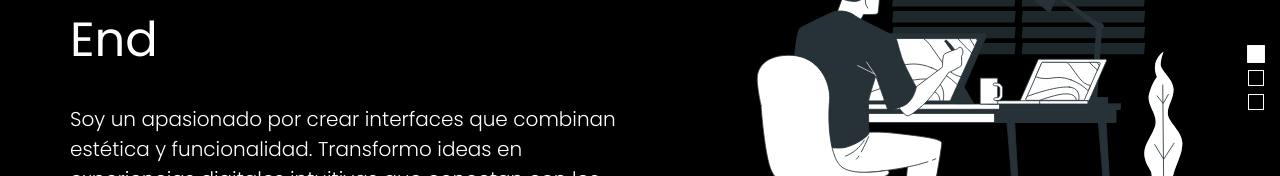
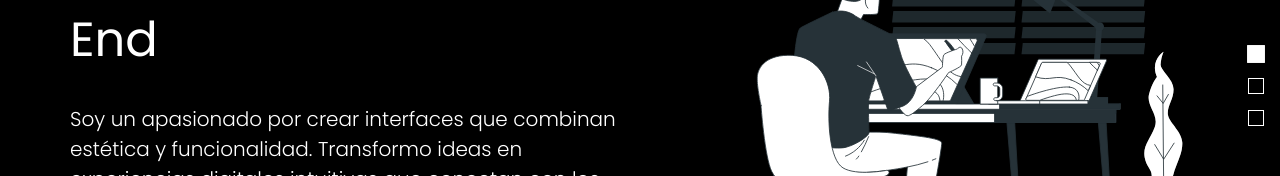
Before and after one commit to tobias-irigoyen/tobiasirigoyen, a Vue app: page /es/ in a window 1280 px wide. Shown: the part 354-530 px from the top of the page. Built offline with nearby package versions, Linux system fonts and the light colour scheme.

Commit message:
(Scroll indicator): Add margin bottom to squares

```diff
--- a/src/views/components/scrollIndicator.vue
+++ b/src/views/components/scrollIndicator.vue
@@ -66,6 +66,7 @@ onUnmounted(() => {
   width: 1rem;
   height: 1rem;
   border: 1px solid #fff;
+  margin-bottom: 0.5rem;
   transition:
     background-color 0.3s,
     transform 0.3s;
```
